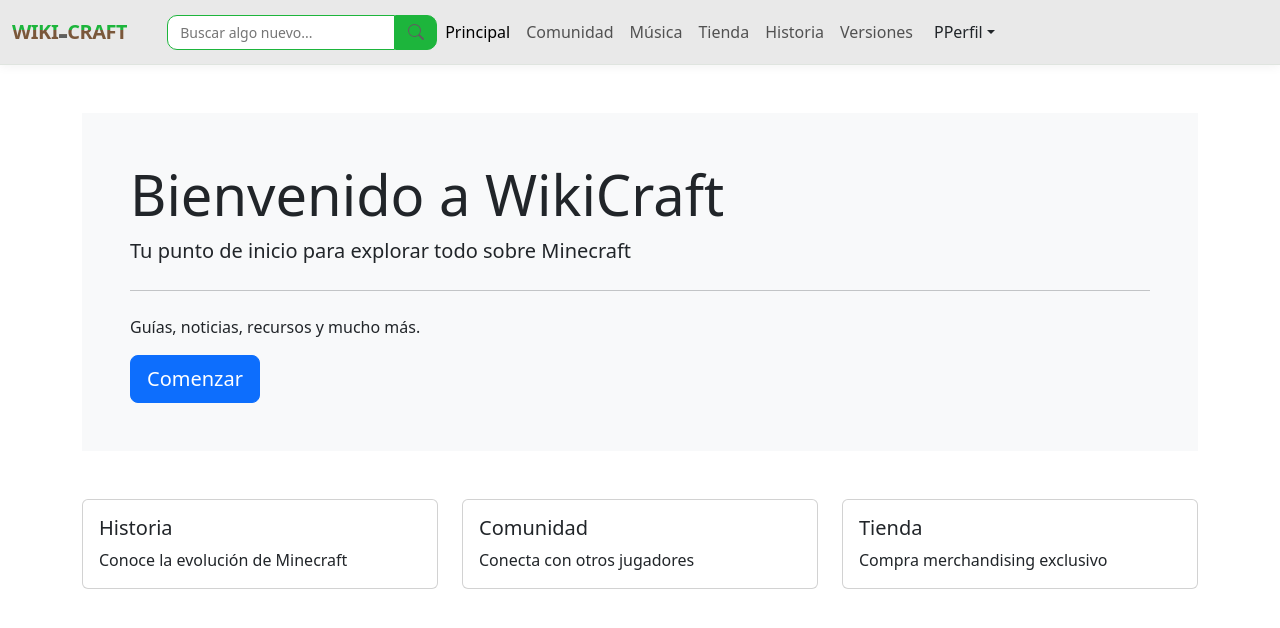
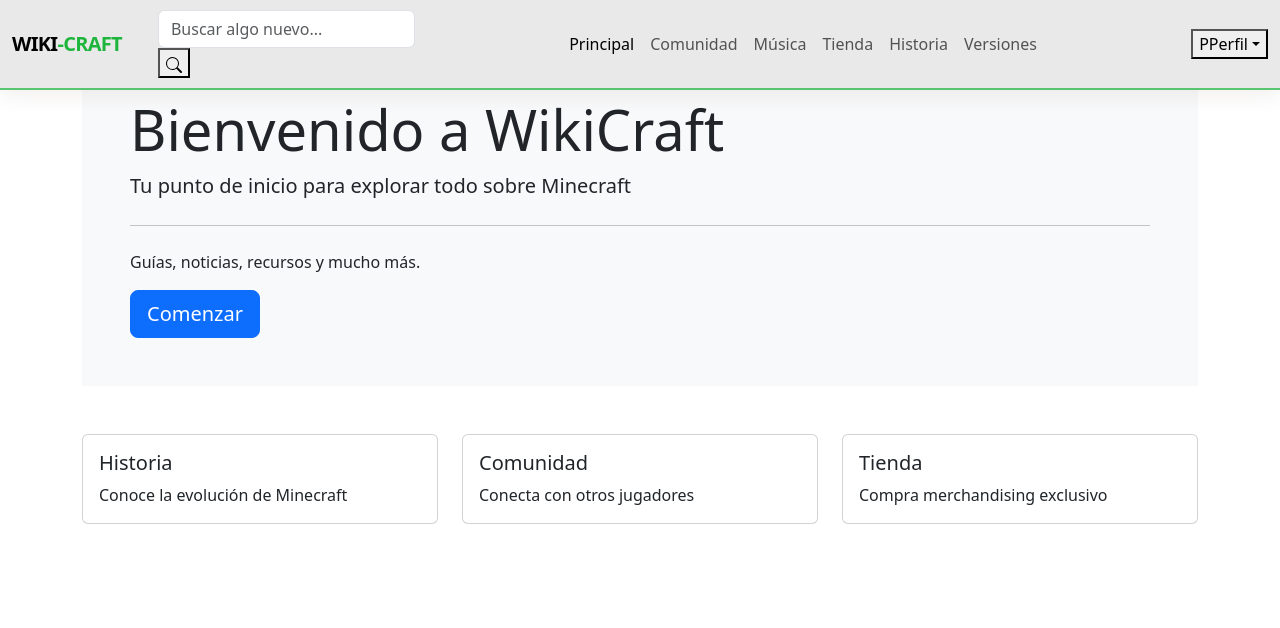
Before and after one commit to Geronimogomez09/ProyectolLasMusumes, a React (Vite) app: page / in a window 1280 px wide. Shown: the top 628 px of the page. Built offline with nearby package versions, Linux system fonts and the light colour scheme.

Commit message:
Agregando logica efecto scroll, comentarios, rehaciendo css y reorganizando partes del header. Agregando css colores generales

```diff
--- a/src/components/header.jsx
+++ b/src/components/header.jsx
@@ -1,10 +1,13 @@
+import { useEffect, useState } from "react";
 import { Link, useLocation } from "react-router-dom";
+import "../styles/variables.css";
 import "../styles/Header.css";
 
-export default function Header() {
-  const location = useLocation();
+// Distancia de scroll necesaria para activar el header compacto.
+const LIMITE_SCROLL = 300;
 
-  const rutasSinNavbar = [
+// Rutas en las que no se muestra el header.
+const RUTAS_SIN_NAVBAR = [
     "/login",
     "/registro",
     "/tienda",
@@ -12,11 +15,8 @@
     "/historia",
 ];
 
-  if (rutasSinNavbar.includes(location.pathname)) {
-    return null;
-  }
-
-  const enlaces = [
+// Enlaces que se muestran en la navegación principal.
+const ENLACES = [
     { nombre: "Principal", ruta: "/" },
     { nombre: "Comunidad", ruta: "/comunidad" },
     { nombre: "Música", ruta: "/musica" },
@@ -25,67 +25,145 @@
     { nombre: "Versiones", ruta: "/versiones" },
 ];
 
+function Header() {
+    // Obtiene la ruta actual para detectar enlaces activos y controlar
+    // cuándo se debe ocultar el header.
+    const location = useLocation();
+
+    // Estados que controlan el tamaño del header, el hover y los menús.
+    const [encogido, setEncogido] = useState(false);
+    const [hoverActivo, setHoverActivo] = useState(false);
+    const [menuAbierto, setMenuAbierto] = useState(false);
+    const [perfilAbierto, setPerfilAbierto] = useState(false);
+
+    // Detecta el desplazamiento y actualiza el estado del header.
+    useEffect(() => {
+        const actualizarHeader = () => {
+            setEncogido(window.scrollY > LIMITE_SCROLL);
+        };
+
+        actualizarHeader();
+        window.addEventListener("scroll", actualizarHeader, { passive: true });
+
+        // Elimina el evento cuando el componente deja de utilizarse.
+        return () => window.removeEventListener("scroll", actualizarHeader);
+    }, []);
+
+    // Cierra ambos menús cuando cambia la ruta.
+    useEffect(() => {
+        setMenuAbierto(false);
+        setPerfilAbierto(false);
+    }, [location.pathname]);
+
+    // Comprueba si la ruta actual coincide con alguna de las rutas excluidas.
+    // También contempla las páginas que se encuentran dentro de esas rutas.
+    const ocultarNavbar = RUTAS_SIN_NAVBAR.some(
+        (ruta) => location.pathname === ruta || location.pathname.startsWith(`${ruta}/`)
+    );
+
+    // Oculta completamente el header en las páginas excluidas.
+    if (ocultarNavbar) return null;
+
+    // El header se compacta al hacer scroll, excepto cuando el cursor está
+    // encima o alguno de los menús permanece abierto.
+    const headerCompacto = encogido && !hoverActivo && !menuAbierto && !perfilAbierto;
+
+    // Cierra el menú de navegación cuando se selecciona un enlace.
+    const cerrarMenu = () => {
+        setMenuAbierto(false);
+    };
+
     return (
-    <header className="header">
+        <header
+            className={`header ${headerCompacto ? "shrink" : ""} ${menuAbierto ? "menu-open" : ""}`}
+            onMouseEnter={() => setHoverActivo(true)}
+            onMouseLeave={() => setHoverActivo(false)}
+        >
             <nav className="navbar navbar-expand-lg">
                 <div className="container-fluid header-container">
+
+                    {/* Fila superior que contiene el logo y el botón del menú móvil. */}
+                    <div className="header-top-row">
                         <Link
                             className="navbar-brand header-logo"
                             to="/"
-            style={{ color: "#1db53c" }}
+                            aria-label="Wiki-Craft, página principal"
+                            onClick={() => {
+                                cerrarMenu();
+                                setPerfilAbierto(false);
+                            }}
                         >
                             WIKI<span className="header-logo-separator">-</span>
                             <span className="h1-craft">CRAFT</span>
                         </Link>
 
+                        {/* Botón hamburguesa que abre o cierra la navegación en móvil. */}
                         <button
-            className="navbar-toggler"
+                            className="navbar-toggler header-toggler"
                             type="button"
-            data-bs-toggle="collapse"
-            data-bs-target="#navbarPrincipal"
                             aria-controls="navbarPrincipal"
-            aria-expanded="false"
-            aria-label="Abrir menú"
+                            aria-expanded={menuAbierto}
+                            aria-label={menuAbierto ? "Cerrar menú" : "Abrir menú"}
+                            onClick={() => setMenuAbierto((abierto) => !abierto)}
                         >
-            <span className="navbar-toggler-icon"></span>
+                            <span className="navbar-toggler-icon" />
                         </button>
+                    </div>
 
-          <div className="collapse navbar-collapse" id="navbarPrincipal">
-            <div className="header-search">
-              <form className="d-flex" role="search">
+                    {/* Contenido desplegable del header.
+                        La clase show controla su visibilidad en el menú responsive. */}
+                    <div
+                        className={`collapse navbar-collapse header-content ${menuAbierto ? "show" : ""}`}
+                        id="navbarPrincipal"
+                    >
+                        {/* Buscador visual que, por ahora, evita el envío del formulario
+                            y no realiza búsquedas. */}
+                        <form
+                            className="header-search"
+                            role="search"
+                            onSubmit={(event) => event.preventDefault()}
+                        >
                             <input
-                  className=" form-input"
+                                className="form-control form-input"
                                 type="search"
                                 placeholder="Buscar algo nuevo..."
+                                aria-label="Buscar en Wiki-Craft"
+                            />
+
+                            <button
+                                className="btn-search"
+                                type="submit"
                                 aria-label="Buscar"
-                />
-                <button className="btn-search" type="submit">
+                            >
                                 <svg
                                     xmlns="http://www.w3.org/2000/svg"
                                     width="16"
                                     height="16"
                                     fill="currentColor"
-                    class="bi bi-search"
+                                    className="bi bi-search"
                                     viewBox="0 0 16 16"
+                                    aria-hidden="true"
                                 >
                                     <path d="M11.742 10.344a6.5 6.5 0 1 0-1.397 1.398h-.001q.044.06.098.115l3.85 3.85a1 1 0 0 0 1.415-1.414l-3.85-3.85a1 1 0 0 0-.115-.1zM12 6.5a5.5 5.5 0 1 1-11 0 5.5 5.5 0 0 1 11 0" />
                                 </svg>
                             </button>
                         </form>
-            </div>
 
+                        {/* Enlaces principales de navegación.
+                            El enlace correspondiente a la ruta actual recibe la clase active. */}
                         <ul className="navbar-nav header-nav">
-              {enlaces.map((enlace) => {
-                const activo =
-                  enlace.ruta === "/"
+                            {ENLACES.map((enlace) => {
+                                const activo = enlace.ruta === "/"
                                     ? location.pathname === "/"
-                    : location.pathname.startsWith(enlace.ruta);
+                                    : location.pathname === enlace.ruta || location.pathname.startsWith(`${enlace.ruta}/`);
 
                                 return (
                                     <li className="nav-item" key={enlace.ruta}>
                                         <Link
                                             className={`nav-link ${activo ? "active" : ""}`}
                                             to={enlace.ruta}
+                                            aria-current={activo ? "page" : undefined}
+                                            onClick={cerrarMenu}
                                         >
                                             {enlace.nombre}
                                         </Link>
@@ -94,55 +172,49 @@
                             })}
                         </ul>
 
-            <div className="dropdown header-profile">
+                        {/* Perfil con menú desplegable controlado por React.
+                            La clase profile-open permite aplicar estilos cuando está abierto. */}
+                        <div className={`header-profile ${perfilAbierto ? "profile-open" : ""}`}>
                             <button
-                className="btn profile-button dropdown-toggle"
+                                className={`profile-button dropdown-toggle ${perfilAbierto ? "show" : ""}`}
                                 type="button"
-                id="navbarDropdownUser"
-                data-bs-toggle="dropdown"
-                aria-expanded="false"
+                                aria-label="Mostrar menú visual del perfil"
+                                aria-expanded={perfilAbierto}
+                                aria-controls="menuPerfil"
+                                title="Menú de perfil (solo diseño visual)"
+                                onClick={() => setPerfilAbierto((abierto) => !abierto)}
                             >
-                <span className="profile-avatar">P</span>
+                                <span className="profile-avatar" aria-hidden="true">P</span>
                                 <span className="profile-text">Perfil</span>
                             </button>
 
+                            {/* Opciones visuales del perfil.
+                                La clase show controla la visibilidad del menú. */}
                             <ul
-                className="dropdown-menu dropdown-menu-end profile-menu"
-                aria-labelledby="navbarDropdownUser"
+                                className={`dropdown-menu dropdown-menu-end profile-menu ${perfilAbierto ? "show" : ""}`}
+                                id="menuPerfil"
+                                aria-label="Opciones visuales del perfil"
                             >
                                 <li>
-                  <h6 className="dropdown-header">Mi cuenta</h6>
+                                    <span className="dropdown-header">Mi cuenta</span>
                                 </li>
                                 <li>
-                  <Link className="dropdown-item" to="/configuracion">
-                    Configuración
-                  </Link>
+                                    <span className="dropdown-item">Configuración</span>
                                 </li>
                                 <li>
-                  <Link className="dropdown-item" to="/carrito">
-                    Carrito
-                  </Link>
+                                    <span className="dropdown-item">Carrito</span>
                                 </li>
                                 <li>
-                  <Link className="dropdown-item" to="/canciones-guardadas">
-                    Canciones guardadas
-                  </Link>
+                                    <span className="dropdown-item">Canciones guardadas</span>
                                 </li>
                                 <li>
-                  <Link className="dropdown-item" to="/publicaciones/creadas">
-                    Mis publicaciones
-                  </Link>
+                                    <span className="dropdown-item">Mis publicaciones</span>
                                 </li>
                                 <li>
                                     <hr className="dropdown-divider" />
                                 </li>
                                 <li>
-                  <button
-                    className="dropdown-item profile-logout"
-                    type="button"
-                  >
-                    Cerrar sesión
-                  </button>
+                                    <span className="dropdown-item profile-logout">Cerrar sesión</span>
                                 </li>
                             </ul>
                         </div>
@@ -152,3 +224,5 @@
         </header>
     );
 }
+
+export default Header;
--- a/src/styles/header.css
+++ b/src/styles/header.css
@@ -1,81 +1,78 @@
+
+/* Header principal: permanece fijo en la parte superior y cambia de tamaño al desplazarse.
+   Controla el fondo, los bordes, la sombra y las transiciones de todo el encabezado. */
 .header {
-  position: sticky;
-  top: 0;
-  z-index: 1000;
-  background: #e9e9e9;
-  border-bottom: 1px solid #dfe4df;
-  box-shadow: 0 2px 10px rgba(0, 0, 0, 0.05);
+    position: fixed;
+    top: 0;
+    left: 0;
+    width: 100%;
+    height: 90px;
+    z-index: 1050;
+    color: var(--texto);
+    background: rgba(233, 233, 233, .97);
+    border-bottom: 2px solid rgba(29, 181, 60, .7);
+    box-shadow: 0 5px 20px rgba(75, 54, 36, .08);
+    backdrop-filter: blur(12px);
+    transition: height .35s ease, width .35s ease, left .35s ease, border-radius .35s ease, box-shadow .35s ease, background-color .25s ease;
 }
 
+/* La barra de navegación ocupa toda la altura del header.
+   Se elimina el padding para controlar el espacio desde el contenedor principal. */
 .header .navbar {
-  padding: 0;
-  background: #e9e9e9;
+    height: 100%;
+    padding: 0;
 }
 
+/* Contenedor de los elementos del header.
+   Flex permite alinearlos horizontalmente y los paddings se adaptan al ancho de pantalla. */
 .header-container {
-  min-height: 64px;
-  padding: 0 28px;
-  gap: 24px;
+    display: flex;
+    align-items: center;
+    gap: 20px;
+    height: 100%;
+    padding-right: clamp(18px, 3vw, 48px);
+    padding-left: clamp(18px, 3vw, 48px);
 }
 
+/* Permite que el logo y el botón del menú compartan la fila superior en móvil. */
+.header-top-row {
+    display: contents;
+}
+
+/* Logo de Wiki-Craft.
+   Mantiene sus colores, tamaño y alineación, con una transición para el header compacto. */
 .header-logo {
-  display: flex;
-  align-items: center;
-  margin: 0;
-  background-image: linear-gradient(to bottom, #1db53c 46%, #7a573a 10%);
-  background-clip: text;
-  -webkit-text-fill-color: transparent;
-  color: transparent;
-  font-size: 22px;
-  font-weight: 900;
-  letter-spacing: -0.5px;
-  text-decoration: none;
-  transition: color 0.2s ease, transform 0.2s ease;
+    display: inline-flex;
+    align-items: center;
+    flex-shrink: 0;
+    margin: 0;
+    color: var(--marron);
+    font-size: 27px;
+    font-weight: 850;
+    letter-spacing: -.7px;
+    line-height: 1;
+    text-decoration: none;
+    white-space: nowrap;
+    transition: font-size .35s ease, transform .2s ease;
 }
 
 .header-logo:hover {
-  transform: translateY(-2px);
+    color: var(--marron);
+    transform: translateY(-1px);
 }
 
-.header-logo-separator {
-  margin: 0px;
-  font-size: 30px;
-  -webkit-text-fill-color: #5f5f5f;
+/* Resalta la parte verde del nombre de la página. */
+.header-logo-separator,
+.h1-craft {
+    color: var(--verde);
 }
 
-.form-input{
-    display: block;
-    width: 100%;
-    border: 1px solid #1db53c;
-    border-radius: 10px 0 0 10px;
-    padding: 6px 12px;
-    font-size: 14px;
-    transition: border-color 0.2s ease, box-shadow 0.2s ease;
+/* Contenido principal del header.
+   Distribuye el buscador, los enlaces y el perfil y evita que se desborden. */
+.header-content {
+    flex: 1 1 auto;
+    align-items: center;
+    justify-content: space-between;
+    gap: clamp(10px, 1.2vw, 22px);
+    min-width: 0;
 }
-
-.form-input:focus {
-    border-color: #1db53c;
-    outline: 0;
-    box-shadow: 0 0 0 .25rem rgba(29, 181, 60, .25);
-}
-
-.btn-search{
-    content: ">";
-    display: flex;
-    padding: 0.5rem;
-    align-items: center;
-    background-color: #1db53c;
-    border-radius: 0 10px 10px 0;
-    border: 1px solid #1db53c;
-    padding: 4px 12px ;
-    font-size: 14px;
-    font-weight: 600;
-    color: #5f5f5f;
-    transition: all 0.2s ease, box-shadow 0.2s ease;
-}
-
-.btn-search:hover{
-    background-color: rgb(0, 165, 33);
-    color: #ffffff;
-    transition: all 0.2s ease, box-shadow 0.2s ease;
-}
--- /dev/null
+++ b/src/styles/variables.css
@@ -0,0 +1,13 @@
+:root {
+    --verde: #1db53c;
+    --verde-hover: #00a521;
+    --verde-claro: #dcefdc;
+    --marron: #7a573a;
+    --fondo: #e9e9e9;
+    --texto: #302f2a;
+    --blanco: #fffdf9;
+}
+
+body {
+    background-color: var(--fondo);
+}
```
Lines whose indentation alone changed are shown as unchanged.
